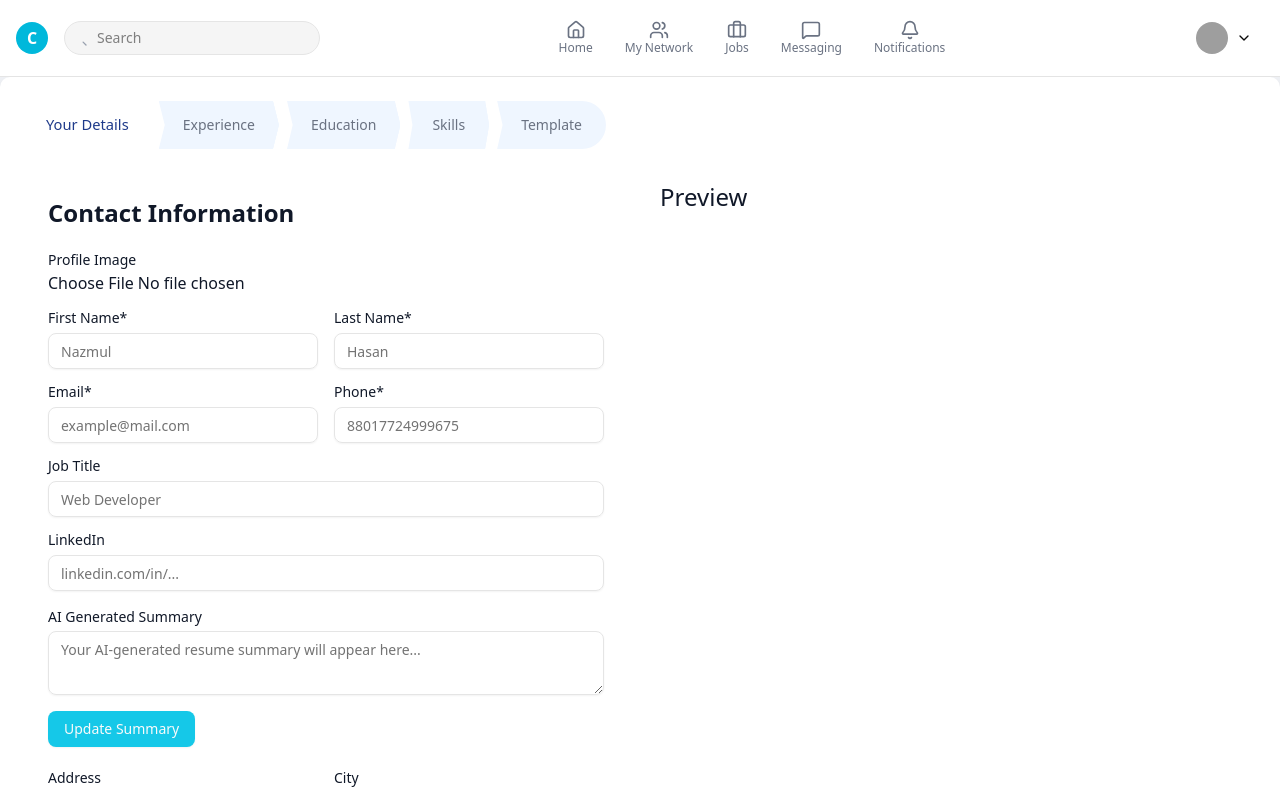
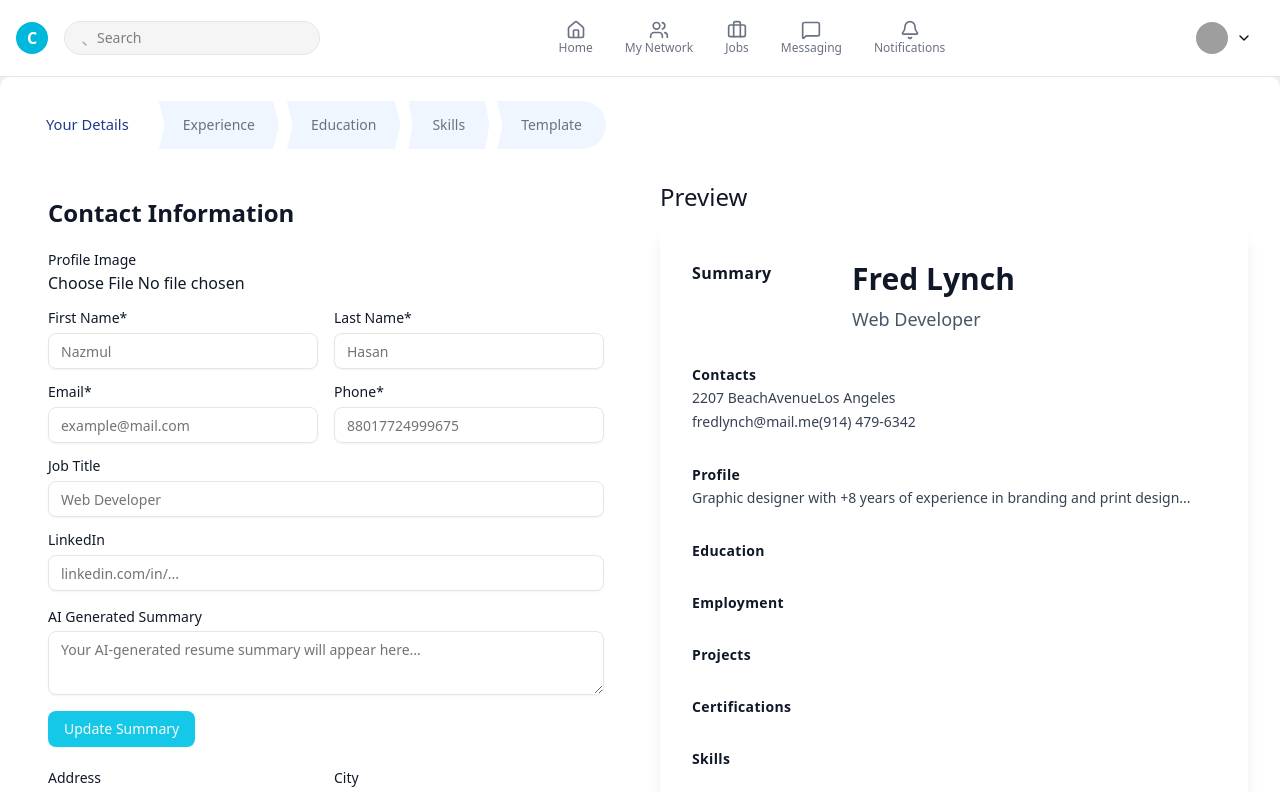
Before and after one commit to YEL-59/Fortunakadlma, a React app: page /resumeBuild-step in a window 1280 px wide. Shown: the top 792 px of the page. Built offline with nearby package versions, Linux system fonts and the light colour scheme; grey boxes are pictures that could not be loaded; the HTML template or start-up script is replaced by a standard one.

Commit message:
add resumepreview in all file

```diff
--- a/src/pages/main/resumebuilder/steps/yourdetails.jsx
+++ b/src/pages/main/resumebuilder/steps/yourdetails.jsx
@@ -9,6 +9,7 @@
 import { Textarea } from "@/components/ui/textarea";
 import { Button } from "@/components/ui/button";
 import { useState } from "react";
+import ResumePreview from "../resumepreview";
 
 const YourDetails = () => {
   const methods = useFormContext();
@@ -154,7 +155,7 @@
       {/* Right Preview */}
       <div className="rounded p-2 h-full text-gray-900 dark:text-gray-100">
         <h1 className="text-2xl font-medium mb-4 font-poppins">Preview</h1>
-        {/* <ResumePreview values={values} /> */}
+        <ResumePreview values={values} />
       </div>
     </form>
   );
```
